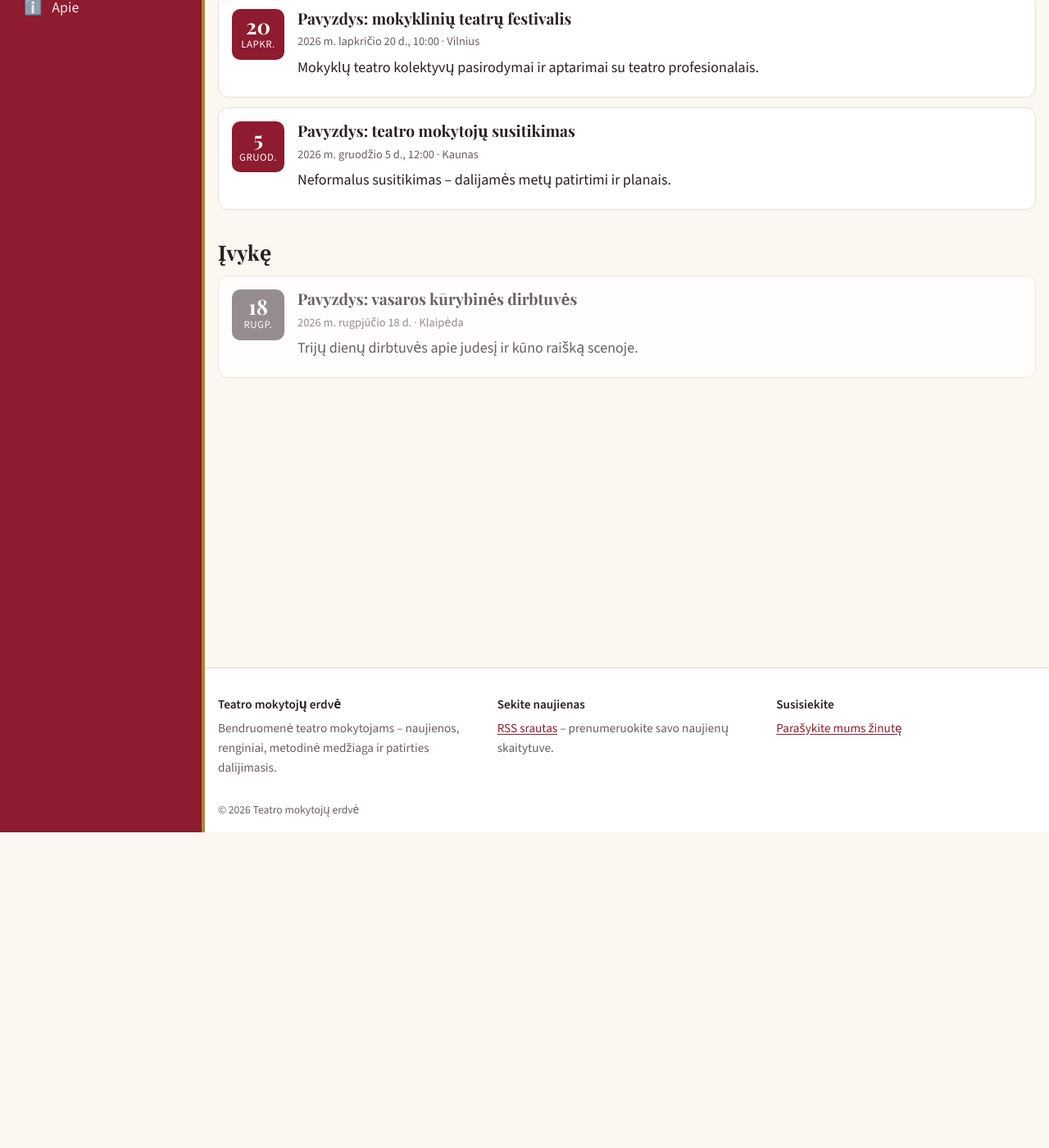
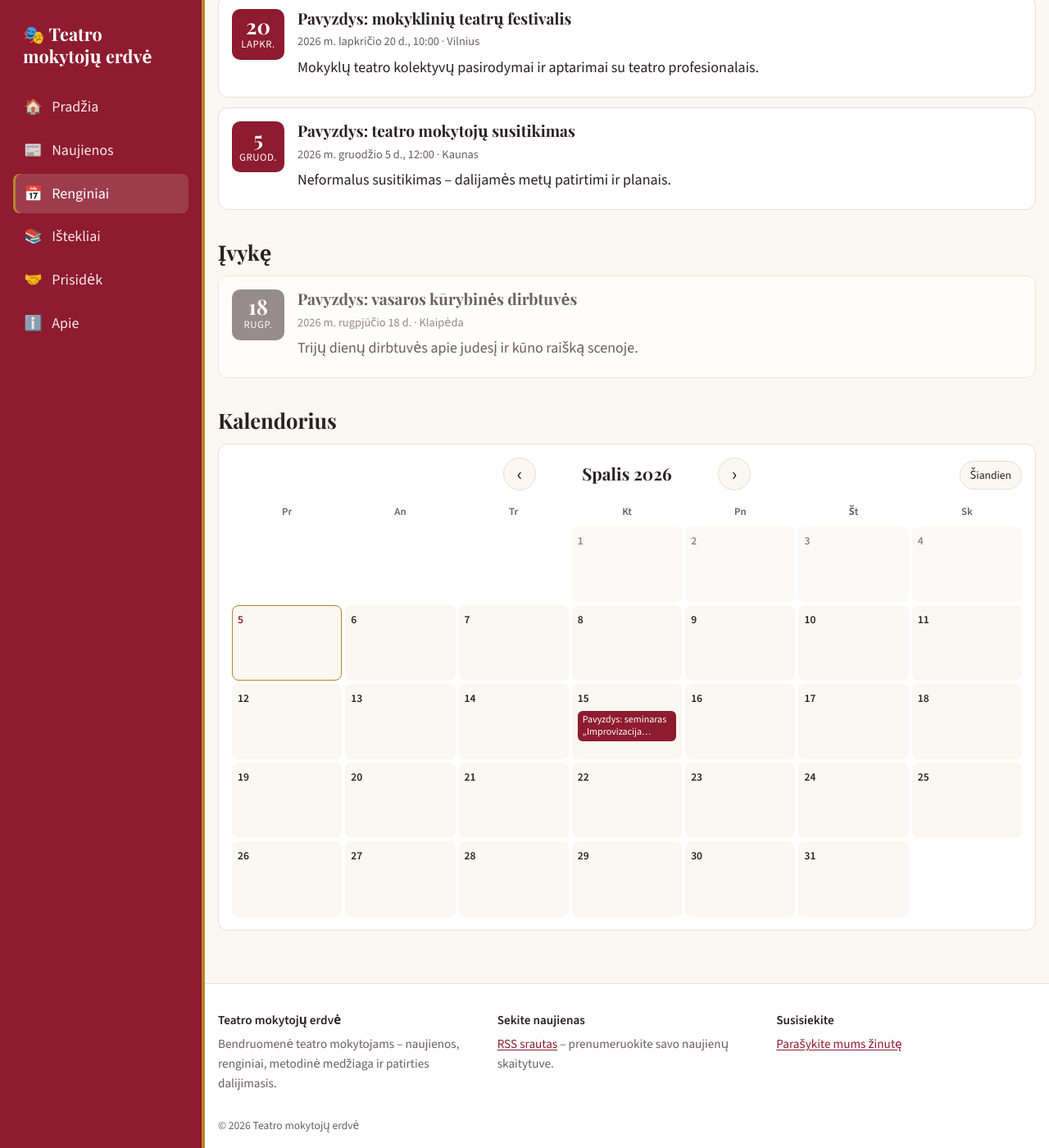
Before and after one commit to rytiskopustas/Svetain-, a Jekyll site: the page built from renginiai.html, in a window 1280 px wide and 1400 px high, scrolled down 385 px. Shown: the whole window at 82% size. Built offline with Jekyll 4.4.1, drawn with Linux system fonts in a browser that asks for light colours.

Commit message:
Renginių puslapyje – mėnesio kalendorius
Tinklelis prasideda einamuoju mėnesiu (savaitė nuo pirmadienio), galima
naršyti mėnesius pirmyn/atgal ir grįžti į šiandieną. Paspaudus dieną su
renginiu atsidaro langas su renginio informacija ir nuoroda. Telefone
renginiai rodomi taškeliais.

Co-Authored-By: Claude Opus 5.5 <noreply@anthropic.com>
Claude-Session: https://claude.ai/code/session_01Uhq1YUsPVt5tnXmcPSKSxG

```diff
--- a/assets/css/style.css
+++ b/assets/css/style.css
@@ -229,3 +229,42 @@ main.container { padding-bottom: 64px; min-height: 60vh; }
 .form-status.is-ok { background: color-mix(in srgb, #2e7d32 15%, transparent); }
 .form-status.is-error { background: color-mix(in srgb, var(--accent) 15%, transparent); }
 .hp { position: absolute; left: -9999px; opacity: 0; }
+
+/* Renginių kalendorius */
+.calendar { background: var(--surface); border: 1px solid var(--border); border-radius: var(--radius); padding: 16px; position: relative; }
+.cal-head { display: flex; align-items: center; justify-content: center; gap: 16px; margin-bottom: 12px; }
+.cal-title { margin: 0; min-width: 190px; text-align: center; font-size: 1.3rem; }
+.cal-nav { font: inherit; font-size: 1.5rem; line-height: 1; width: 40px; height: 40px; border-radius: 50%; border: 1px solid var(--border); background: var(--bg); color: var(--text); cursor: pointer; }
+.cal-nav:hover { border-color: var(--accent); color: var(--accent); }
+.cal-today-btn { position: absolute; top: 20px; right: 16px; font: inherit; font-size: .85rem; padding: 6px 12px; border-radius: 999px; border: 1px solid var(--border); background: var(--bg); color: var(--text); cursor: pointer; }
+.cal-grid { display: grid; grid-template-columns: repeat(7, minmax(0, 1fr)); gap: 4px; }
+.cal-dow { text-align: center; font-size: .8rem; font-weight: 600; color: var(--muted); padding: 4px 0; }
+.cal-cell {
+  min-height: 92px; padding: 6px; border-radius: 8px; background: var(--bg); border: 1px solid transparent;
+  display: flex; flex-direction: column; align-items: stretch; gap: 4px; text-align: left; font: inherit; color: var(--text);
+}
+.cal-cell.is-empty { background: transparent; }
+.cal-cell.is-past { opacity: .55; }
+.cal-day { font-size: .85rem; font-weight: 600; }
+.cal-cell.is-today { border-color: var(--gold); }
+.cal-cell.is-today .cal-day { color: var(--accent); }
+.cal-cell.has-events { cursor: pointer; }
+.cal-cell.has-events:hover { border-color: var(--accent); }
+.cal-event {
+  display: block; font-size: .75rem; line-height: 1.3; padding: 3px 6px; border-radius: 6px;
+  background: var(--accent); color: var(--accent-ink);
+}
+.cal-event-text { display: -webkit-box; -webkit-line-clamp: 2; -webkit-box-orient: vertical; overflow: hidden; }
+@media (max-width: 640px) {
+  .calendar { padding: 12px 8px; }
+  .cal-today-btn { position: static; display: block; margin: 0 auto 12px; }
+  .cal-cell { min-height: 52px; padding: 4px; align-items: center; }
+  .cal-event { width: 8px; height: 8px; padding: 0; border-radius: 50%; font-size: 0; }
+}
+.cal-dialog { max-width: 480px; width: calc(100% - 32px); border: 0; border-radius: var(--radius); padding: 24px; background: var(--surface); color: var(--text); box-shadow: 0 10px 40px rgba(0,0,0,.3); }
+.cal-dialog::backdrop { background: rgba(20, 10, 14, .55); }
+.cal-dialog h3 { margin: 0 32px 16px 0; }
+.cal-dialog h4 { font-family: var(--serif); font-size: 1.15rem; margin: 0 0 4px; }
+.cal-dialog-item + .cal-dialog-item { margin-top: 16px; padding-top: 16px; border-top: 1px solid var(--border); }
+.cal-dialog-item p { margin: .3em 0 .8em; }
+.cal-close { position: absolute; top: 12px; right: 12px; width: 36px; height: 36px; border-radius: 50%; border: 0; background: var(--bg); color: var(--text); font-size: 1rem; cursor: pointer; }
--- a/assets/js/main.js
+++ b/assets/js/main.js
@@ -104,3 +104,105 @@
       });
   });
 })();
+
+// Renginių kalendorius (mėnesio tinklelis)
+(function () {
+  var cal = document.querySelector('.calendar');
+  var dataEl = document.getElementById('renginiu-duomenys');
+  if (!cal || !dataEl) return;
+
+  var events = JSON.parse(dataEl.textContent);
+  var MENESIAI = ['Sausis', 'Vasaris', 'Kovas', 'Balandis', 'Gegužė', 'Birželis', 'Liepa', 'Rugpjūtis', 'Rugsėjis', 'Spalis', 'Lapkritis', 'Gruodis'];
+  var MEN_KILM = ['sausio', 'vasario', 'kovo', 'balandžio', 'gegužės', 'birželio', 'liepos', 'rugpjūčio', 'rugsėjo', 'spalio', 'lapkričio', 'gruodžio'];
+  var SAVAITE = ['Pr', 'An', 'Tr', 'Kt', 'Pn', 'Št', 'Sk'];
+
+  var grid = cal.querySelector('.cal-grid');
+  var title = cal.querySelector('.cal-title');
+  var dialog = document.querySelector('.cal-dialog');
+
+  function pad(n) { return String(n).padStart(2, '0'); }
+  function iso(y, m, d) { return y + '-' + pad(m + 1) + '-' + pad(d); }
+  var now = new Date();
+  var today = iso(now.getFullYear(), now.getMonth(), now.getDate());
+  var year = now.getFullYear(), month = now.getMonth();
+
+  var byDate = {};
+  events.forEach(function (e) { (byDate[e.data] = byDate[e.data] || []).push(e); });
+
+  function el(tag, cls, text) {
+    var n = document.createElement(tag);
+    if (cls) n.className = cls;
+    if (text) n.textContent = text;
+    return n;
+  }
+
+  function render() {
+    title.textContent = MENESIAI[month] + ' ' + year;
+    grid.innerHTML = '';
+    SAVAITE.forEach(function (d) { grid.appendChild(el('div', 'cal-dow', d)); });
+
+    var first = new Date(year, month, 1);
+    var offset = (first.getDay() + 6) % 7;          // savaitė prasideda pirmadienį
+    var days = new Date(year, month + 1, 0).getDate();
+    for (var i = 0; i < offset; i++) grid.appendChild(el('div', 'cal-cell is-empty'));
+
+    for (var d = 1; d <= days; d++) {
+      var key = iso(year, month, d);
+      var list = byDate[key] || [];
+      var cell = el(list.length ? 'button' : 'div', 'cal-cell');
+      if (key === today) cell.classList.add('is-today');
+      if (key < today) cell.classList.add('is-past');
+      cell.appendChild(el('span', 'cal-day', String(d)));
+      if (list.length) {
+        cell.type = 'button';
+        cell.classList.add('has-events');
+        cell.setAttribute('aria-label', d + ' ' + MEN_KILM[month] + ': ' + list.map(function (e) { return e.pavadinimas; }).join('; '));
+        list.forEach(function (e) {
+          var chip = el('span', 'cal-event');
+          chip.appendChild(el('span', 'cal-event-text', e.pavadinimas));
+          cell.appendChild(chip);
+        });
+        cell.addEventListener('click', open.bind(null, key, list));
+      }
+      grid.appendChild(cell);
+    }
+  }
+
+  function open(key, list) {
+    var p = key.split('-');
+    dialog.querySelector('h3').textContent = p[0] + ' m. ' + MEN_KILM[+p[1] - 1] + ' ' + (+p[2]) + ' d.';
+    var body = dialog.querySelector('.cal-dialog-body');
+    body.innerHTML = '';
+    list.forEach(function (e) {
+      var item = el('article', 'cal-dialog-item');
+      item.appendChild(el('h4', '', e.pavadinimas));
+      var meta = [e.laikas, e.vieta].filter(Boolean).join(' · ');
+      if (meta) item.appendChild(el('p', 'meta', meta));
+      if (e.aprasymas) item.appendChild(el('p', '', e.aprasymas));
+      if (e.nuoroda) {
+        var a = el('a', 'btn', 'Daugiau informacijos');
+        a.href = e.nuoroda; a.target = '_blank'; a.rel = 'noopener';
+        item.appendChild(a);
+      }
+      body.appendChild(item);
+    });
+    dialog.showModal();
+  }
+
+  // uždaryti paspaudus šalia lango
+  dialog.addEventListener('click', function (e) { if (e.target === dialog) dialog.close(); });
+
+  cal.querySelectorAll('.cal-nav').forEach(function (b) {
+    b.addEventListener('click', function () {
+      month += +b.getAttribute('data-cal');
+      if (month < 0) { month = 11; year--; }
+      if (month > 11) { month = 0; year++; }
+      render();
+    });
+  });
+  cal.querySelector('.cal-today-btn').addEventListener('click', function () {
+    year = now.getFullYear(); month = now.getMonth(); render();
+  });
+
+  render();
+})();
--- a/renginiai.html
+++ b/renginiai.html
@@ -26,3 +26,25 @@ permalink: /renginiai/
   {% if d < now %}{% include event.html event=e %}{% endif %}
 {% endfor %}
 </div>
+
+<h2>Kalendorius</h2>
+<section class="calendar" aria-label="Renginių kalendorius">
+  <div class="cal-head">
+    <button type="button" class="cal-nav" data-cal="-1" aria-label="Ankstesnis mėnuo">‹</button>
+    <h3 class="cal-title" aria-live="polite"></h3>
+    <button type="button" class="cal-nav" data-cal="1" aria-label="Kitas mėnuo">›</button>
+  </div>
+  <button type="button" class="cal-today-btn">Šiandien</button>
+  <div class="cal-grid" role="grid"></div>
+  <noscript><p class="empty-note">Kalendoriui rodyti reikalingas JavaScript.</p></noscript>
+</section>
+
+<dialog class="cal-dialog" aria-labelledby="cal-dialog-title">
+  <form method="dialog"><button class="cal-close" aria-label="Uždaryti">✕</button></form>
+  <h3 id="cal-dialog-title"></h3>
+  <div class="cal-dialog-body"></div>
+</dialog>
+
+<script id="renginiu-duomenys" type="application/json">
+[{% for e in renginiai %}{"pavadinimas":{{ e.pavadinimas | jsonify }},"data":{{ e.data | date: "%Y-%m-%d" | jsonify }},"laikas":{{ e.laikas | default: "" | jsonify }},"vieta":{{ e.vieta | default: "" | jsonify }},"aprasymas":{{ e.aprasymas | default: "" | jsonify }},"nuoroda":{{ e.nuoroda | default: "" | jsonify }}}{% unless forloop.last %},{% endunless %}{% endfor %}]
+</script>
```
